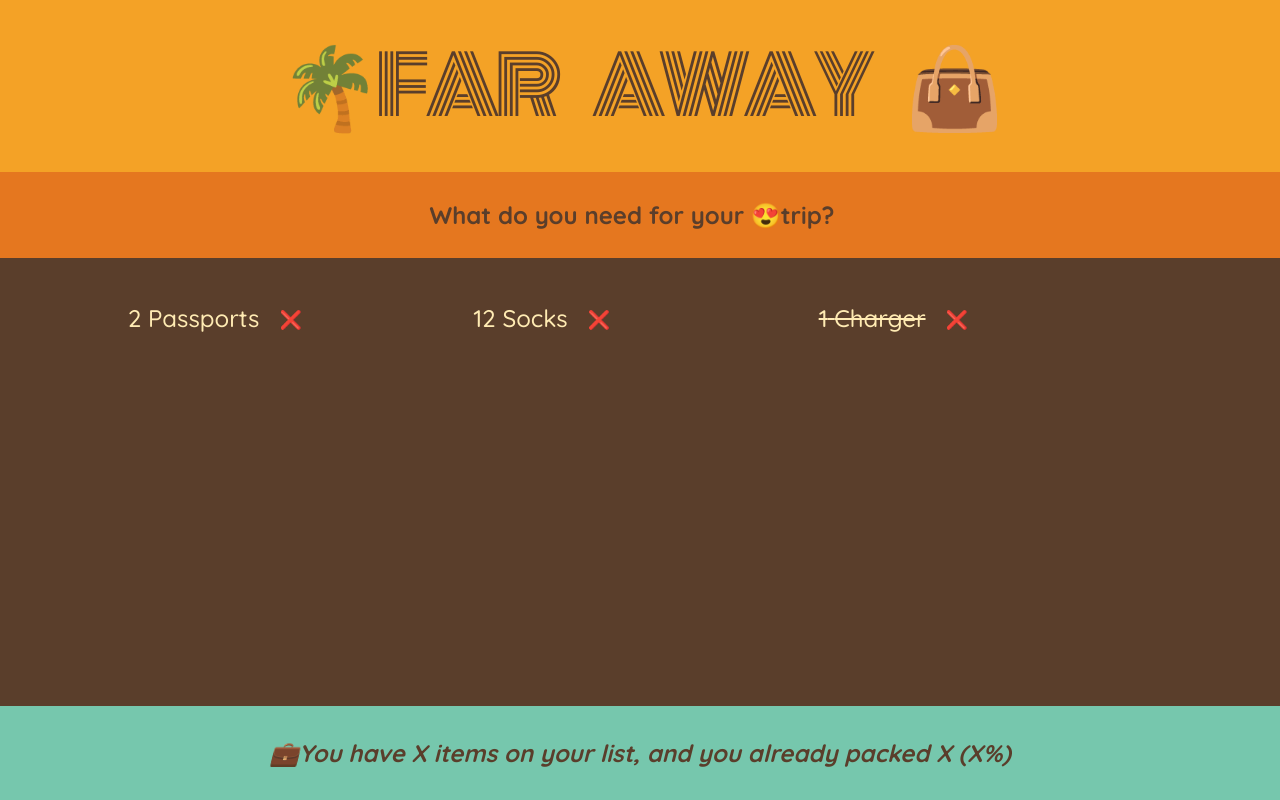
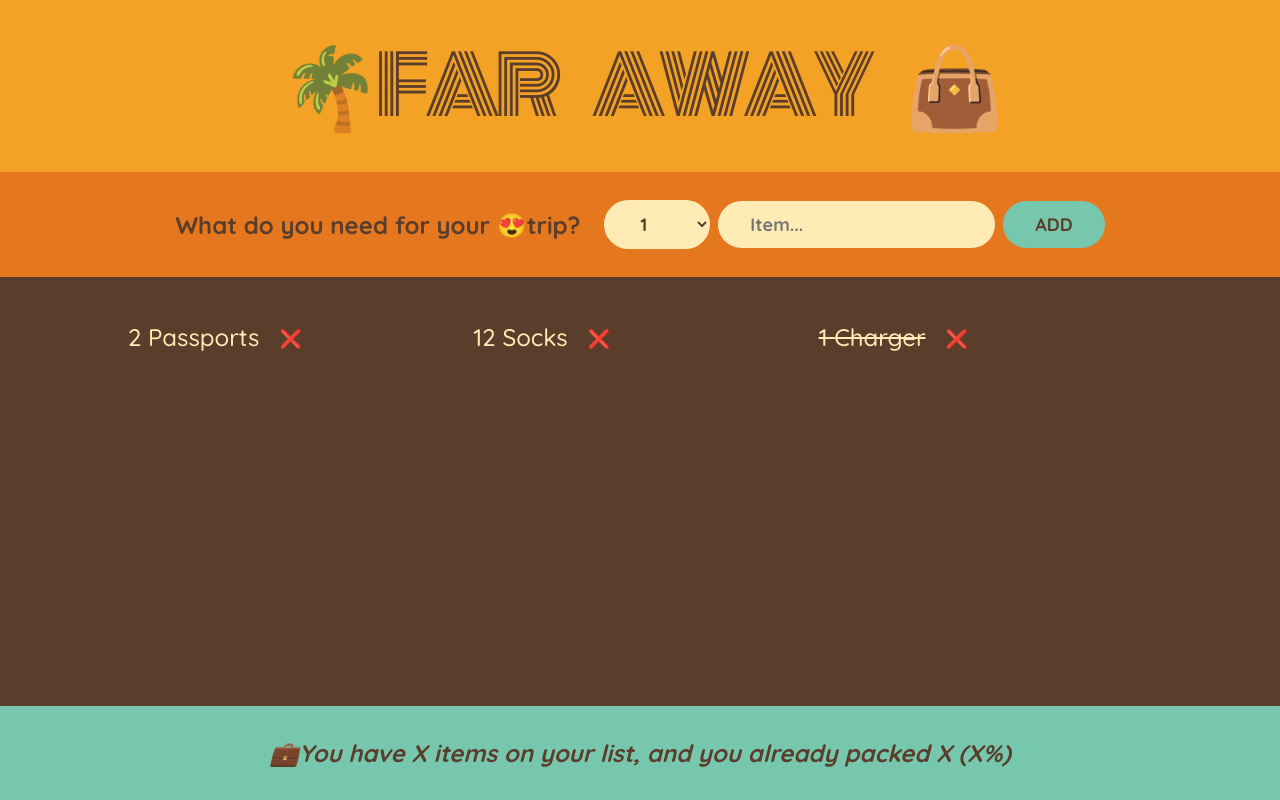
Before and after one commit to sina1verse/personal-react-projects, a React (Create React App) app in the folder 6-travel-list/: page / in a window 1280 px wide. Built offline with nearby package versions, Linux system fonts and the light colour scheme.

Commit message:
Add form options

```diff
--- a/6-travel-list/src/App.js
+++ b/6-travel-list/src/App.js
@@ -1,7 +1,7 @@
 const initialItems = [
   { id: 1, description: "Passports", quantity: 2, packed: false },
   { id: 2, description: "Socks", quantity: 12, packed: false },
-  { id: 2, description: "Charger", quantity: 1, packed: true },
+  { id: 3, description: "Charger", quantity: 1, packed: true },
 ];
 
 export default function App() {
@@ -21,9 +21,18 @@
 
 function Form() {
   return (
-    <div className="add-form">
+    <form className="add-form">
       <h3>What do you need for your 😍trip?</h3>
-    </div>
+      <select>
+        {Array.from({ length: 20 }, (_, i) => i + 1).map((num) => (
+          <option value={num} key={num}>
+            {num}
+          </option>
+        ))}
+      </select>
+      <input type="text" placeholder="Item..." />
+      <button>Add</button>
+    </form>
   );
 }
 function PackingList() {
@@ -31,7 +40,7 @@
     <div className="list">
       <ul>
         {initialItems.map((item) => (
-          <Item item={item} />
+          <Item item={item} key={item.id} />
         ))}
       </ul>
     </div>
```
